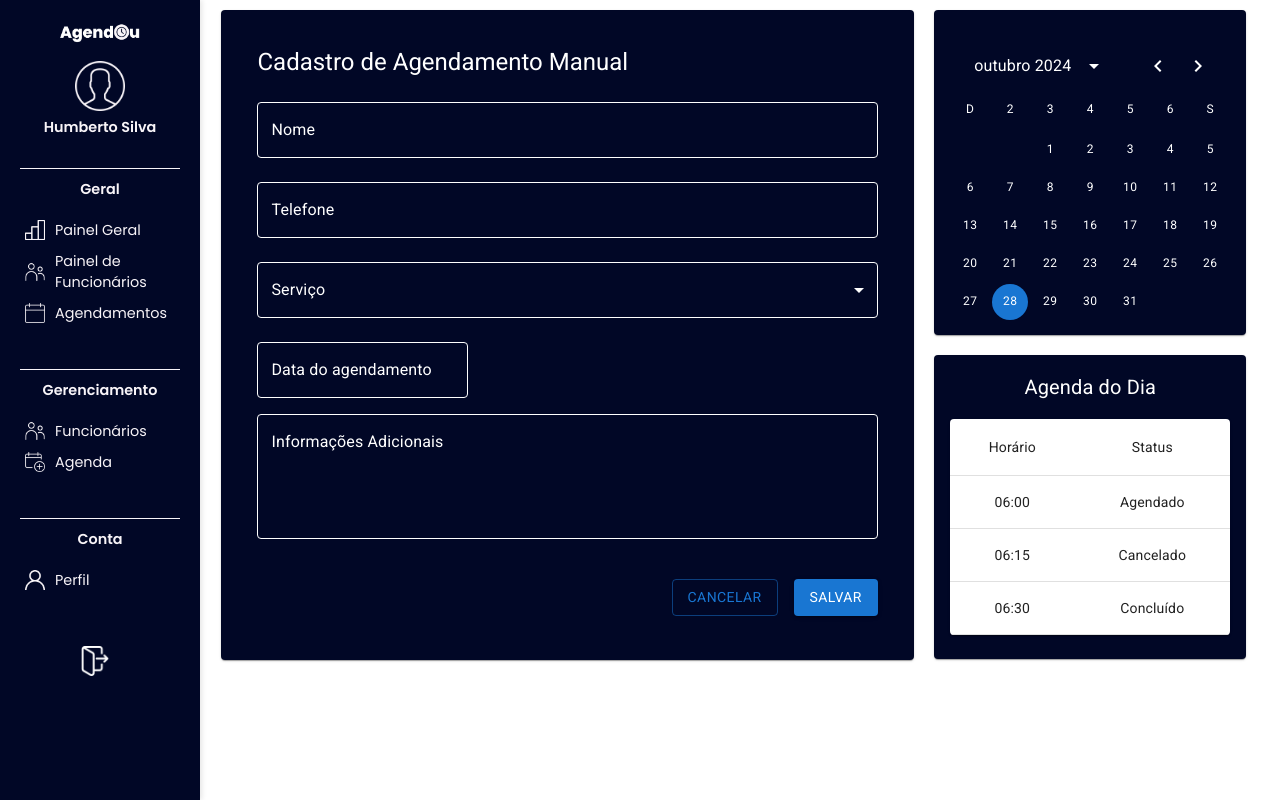
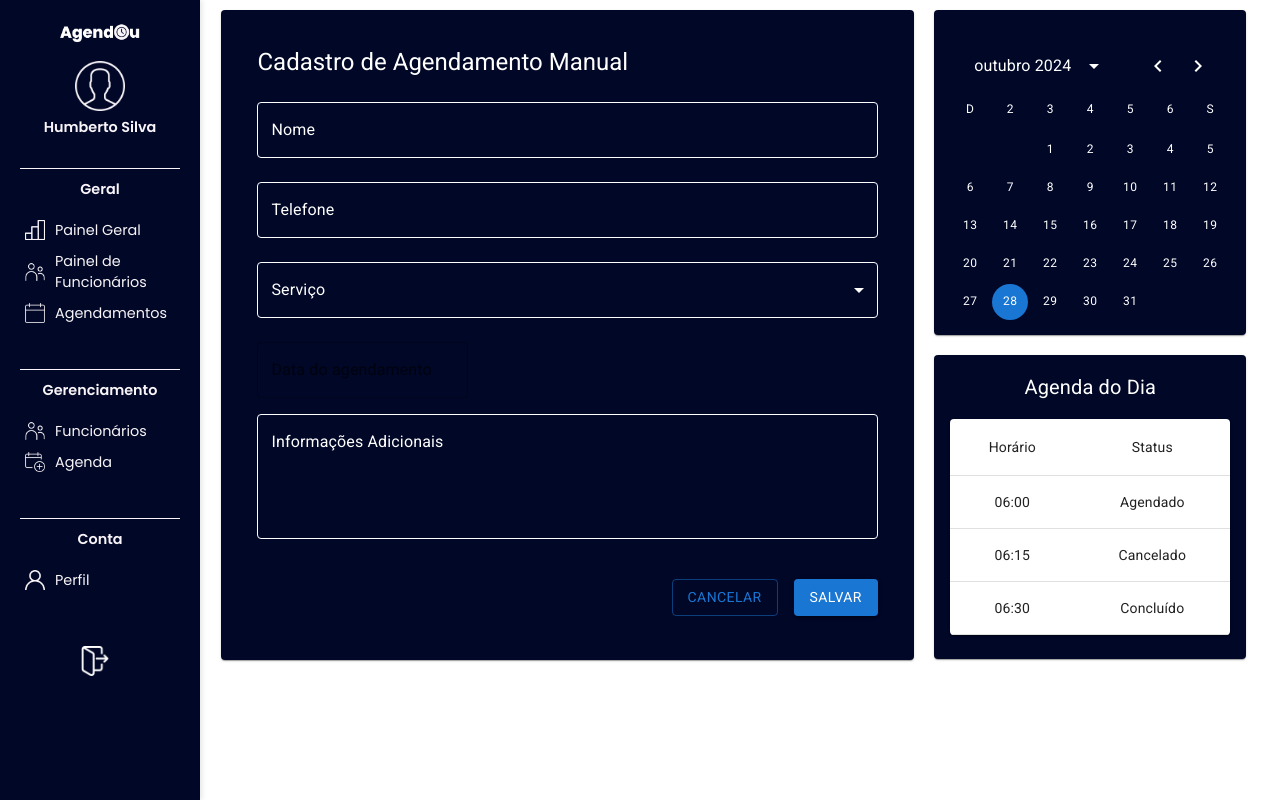
Before and after one commit to Agendou/agendou-web-front, a React (Create React App) app: page /manual-appointment in a window 1280 px wide. Built offline with nearby package versions, Linux system fonts and the light colour scheme.

Commit message:
fix: ajustando visibilidade dos ícones na landing-page

```diff
--- a/package.json
+++ b/package.json
@@ -5,9 +5,9 @@
   "dependencies": {
     "@emotion/react": "^11.13.3",
     "@emotion/styled": "^11.13.0",
-    "@mui/icons-material": "^6.1.2",
+    "@mui/icons-material": "^6.1.6",
     "@mui/lab": "^6.0.0-beta.10",
-    "@mui/material": "^6.1.5",
+    "@mui/material": "^6.1.6",
     "@mui/system": "^6.1.4",
     "@mui/x-date-pickers": "^7.22.0",
     "@phosphor-icons/react": "^2.1.7",
--- a/src/routes/routes.js
+++ b/src/routes/routes.js
@@ -14,6 +14,7 @@ function Rotas() {
         <BrowserRouter>
             <Routes>
                 <Route path="/home" element={<Home />} />
+                <Route path="/" element={<Home />} />
                 <Route path="/dashboard" element={<Dashboard />} />
                 <Route path="/profile-profissional" element={<ProfileProfissional />} />
                 <Route path="/login-register-user-admin" element={<LoginRegisterComerciante />} />
--- a/src/styles/globals.css
+++ b/src/styles/globals.css
@@ -27,43 +27,3 @@ button {
   font: inherit;
   cursor: pointer;
 }
-
-.MuiFormLabel-root {
-  color: #FFF !important;
-}
-
-.MuiFormLabel-root.Mui-focused {
-  color: #FFF !important;
-}
-
-.MuiOutlinedInput-root .MuiOutlinedInput-notchedOutline {
-  border-color: #FFF !important;
-}
-
-.MuiOutlinedInput-root.Mui-focused .MuiOutlinedInput-notchedOutline {
-  border-color: #FFF !important;
-}
-
-.MuiSvgIcon-root {
-  color: #FFF !important;
-}
-
-.MuiOutlinedInput-root .MuiOutlinedInput-notchedOutline {
-  border-color: #FFF !important;
-}
-
-.MuiOutlinedInput-root.Mui-focused .MuiOutlinedInput-notchedOutline {
-  border-color: #FFF !important;
-}
-
-.MuiSvgIcon-root {
-  color: #FFF !important;
-}
-
-.MuiOutlinedInput-root input {
-  color: #FFF !important;
-}
-
-.MuiOutlinedInput-root.Mui-focused input {
-  color: #FFF !important;
-}
```
Also changed, not shown: 1 other file (tests, documents, lock files or other folders).
